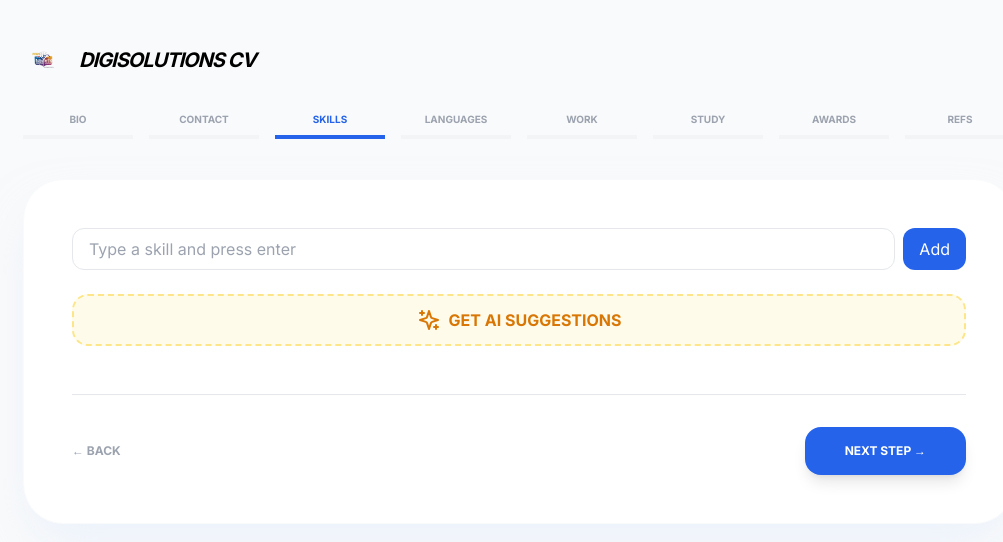
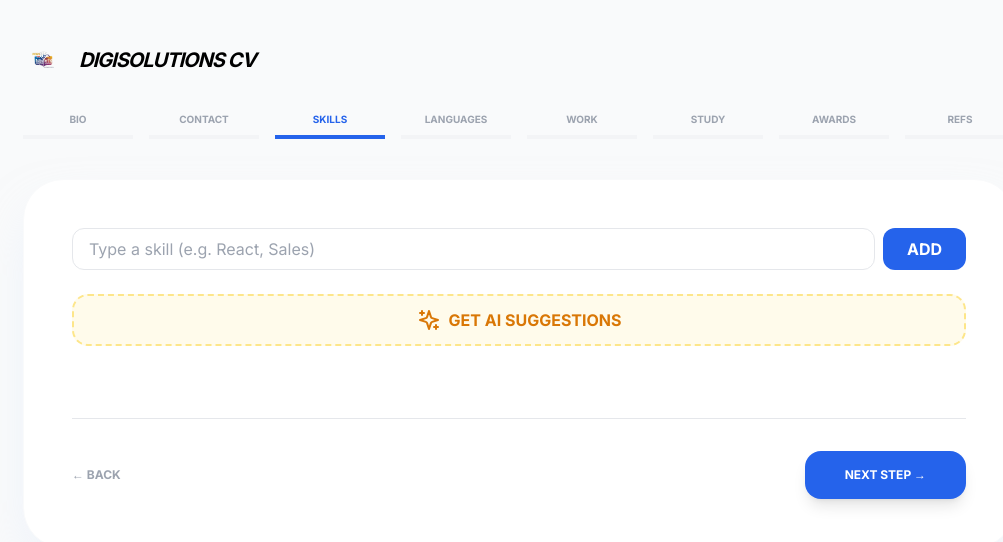
Before and after one commit to ThanushDev/DigiSolutionsCV, a React (Vite) app: page /#/ in a window 1280 px wide. Both pictures are taken after a click on the button "SKILLS". Shown: the top 542 px of the page, without its empty margins (121-1124 px from the left). Built offline with nearby package versions, Linux system fonts and the light colour scheme.

Commit message:
Update Skills.tsx

```diff
--- a/src/components/FormSections/Skills.tsx
+++ b/src/components/FormSections/Skills.tsx
@@ -1,69 +1,68 @@
 import React, { useState } from 'react';
 import { useCV } from '../../context/CVContext';
-import { PlusIcon, XIcon, Lightbulb, Sparkles, Loader2 } from 'lucide-react';
+import { PlusIcon, XIcon, Sparkles, Loader2, Lightbulb } from 'lucide-react';
 import { askAI } from '../../lib/gemini';
 
 export function Skills() {
   const { cvData, addSkill, removeSkill } = useCV();
-  const [newSkill, setNewSkill] = useState('');
+  const [inputValue, setInputValue] = useState('');
   const [aiLoading, setAiLoading] = useState(false);
   const [suggestions, setSuggestions] = useState<string[]>([]);
 
-  const handleAddSkill = (skillText?: string) => {
-    const skillToAdd = skillText || newSkill;
-    if (skillToAdd.trim()) {
-      addSkill(skillToAdd.trim());
-      setNewSkill('');
-      setSuggestions(prev => prev.filter(s => s !== skillToAdd));
+  const handleManualAdd = () => {
+    if (inputValue.trim()) {
+      addSkill(inputValue.trim());
+      setInputValue('');
     }
   };
 
   const fetchAiSuggestions = async () => {
     setAiLoading(true);
     try {
-      const prompt = `Suggest 8 professional skills for a ${cvData.personalInfo.description || "Professional"}. Return only a comma separated list.`;
+      const prompt = `Suggest 8 trending professional skills for a ${cvData.personalInfo.description || "Professional"}. Return only a comma-separated list of skill names.`;
       const result = await askAI(prompt);
       if (result) {
         setSuggestions(result.split(',').map(s => s.trim()));
+      } else {
+        alert("AI is busy. Please try again.");
       }
-    } catch (error) { console.error(error); }
-    finally { setAiLoading(false); }
+    } finally {
+      setAiLoading(false);
+    }
   };
 
   return (
     <div className="space-y-6">
       <div className="flex gap-2">
         <input
-          type="text"
-          value={newSkill}
-          onChange={(e) => setNewSkill(e.target.value)}
-          placeholder="Type a skill and press enter"
-          className="flex-1 px-4 py-2 border rounded-xl"
-          onKeyDown={(e) => e.key === 'Enter' && handleAddSkill()}
+          value={inputValue}
+          onChange={(e) => setInputValue(e.target.value)}
+          onKeyDown={(e) => e.key === 'Enter' && handleManualAdd()}
+          placeholder="Type a skill (e.g. React, Sales)"
+          className="flex-1 px-4 py-2 border rounded-xl outline-none focus:ring-2 focus:ring-blue-500"
         />
-        <button onClick={() => handleAddSkill()} className="px-4 py-2 bg-blue-600 text-white rounded-xl">Add</button>
+        <button onClick={handleManualAdd} className="px-6 py-2 bg-blue-600 text-white rounded-xl font-bold">ADD</button>
       </div>
 
       <button
         onClick={fetchAiSuggestions}
-        disabled={aiLoading}
         className="w-full py-3 bg-amber-50 text-amber-600 rounded-2xl border-2 border-dashed border-amber-200 font-bold flex items-center justify-center gap-2"
       >
         {aiLoading ? <Loader2 className="animate-spin" /> : <Sparkles />} GET AI SUGGESTIONS
       </button>
 
       {suggestions.length > 0 && (
-        <div className="flex flex-wrap gap-2 p-4 bg-gray-50 rounded-xl">
+        <div className="flex flex-wrap gap-2 p-4 bg-gray-50 rounded-2xl">
           {suggestions.map((s, i) => (
-            <button key={i} onClick={() => handleAddSkill(s)} className="px-3 py-1 bg-white border rounded-full text-xs">+ {s}</button>
+            <button key={i} onClick={() => { addSkill(s); setSuggestions(prev => prev.filter(x => x !== s)); }} className="px-3 py-1 bg-white border rounded-full text-xs hover:bg-blue-50">+ {s}</button>
           ))}
         </div>
       )}
 
-      <div className="space-y-2">
+      <div className="grid grid-cols-1 gap-2">
         {cvData.skills.map((skill, index) => (
-          <div key={index} className="flex justify-between p-3 bg-white border rounded-xl items-center">
-            <span className="text-sm">{skill}</span>
+          <div key={index} className="flex justify-between items-center p-3 bg-white border rounded-xl shadow-sm">
+            <span className="text-sm font-medium">{skill}</span>
             <button onClick={() => removeSkill(index)} className="text-red-400"><XIcon size={16}/></button>
           </div>
         ))}
```
